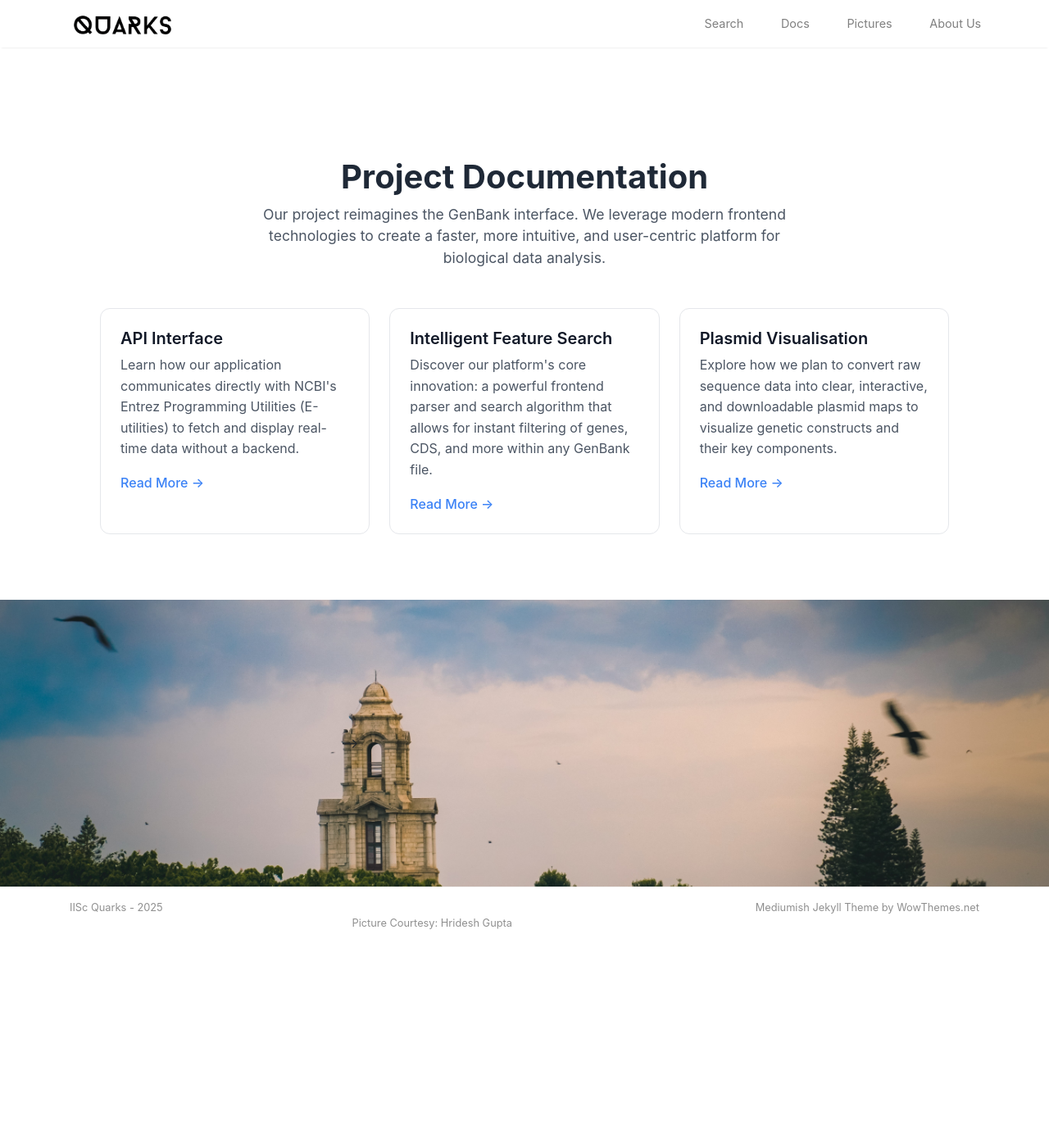
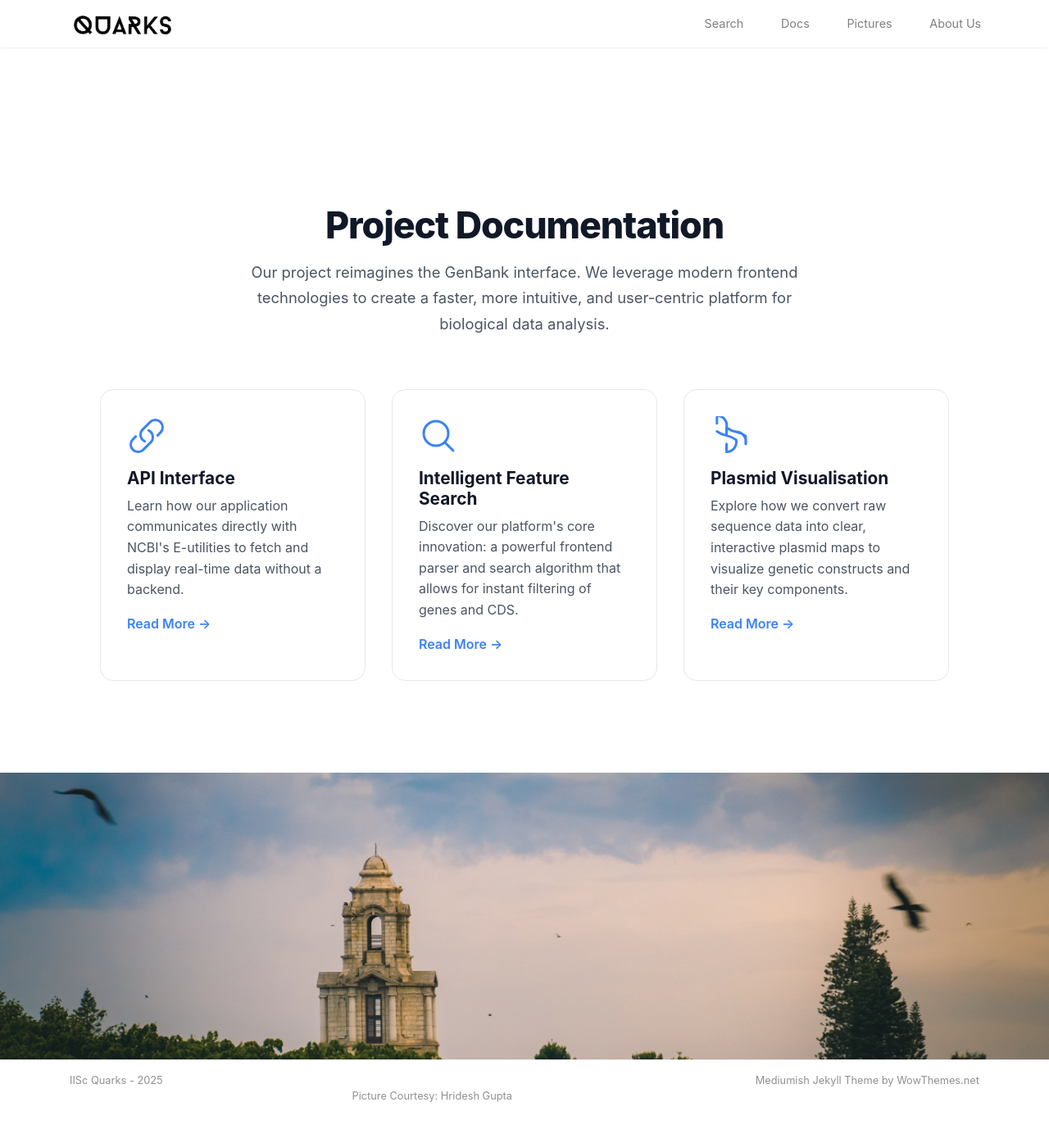
Before and after one commit to iGEM-IISc-2025/GenBank-Improvised, a Jekyll site: the page built from docs.html, in a window 1280 px wide and 1400 px high. Shown: the top 1384 px of the window at 82% size. Built offline with Jekyll 4.4.1, drawn with Linux system fonts in a browser that asks for light colours; nearby versions of some CDN libraries.

Commit message:
Improving docs page

```diff
--- a/docs.html
+++ b/docs.html
@@ -8,32 +8,34 @@ title: Documentation
     .docs-hub-container {
         max-width: 1100px;
         margin: 0 auto;
-        padding: 2em;
+        padding: 4em 2em; /* Added more vertical padding */
         font-family: -apple-system, BlinkMacSystemFont, "Segoe UI", Roboto, Helvetica, Arial, sans-serif;
     }
 
     /* styles for the main header section */
     .docs-hub-header {
         text-align: center;
-        margin-bottom: 3em;
+        margin-bottom: 4em; /* Increased space below header */
     }
     .docs-hub-header h1 {
-        font-size: 2.5em;
-        font-weight: 700;
-        color: #1f2937;
+        font-size: 2.8em; /* Slightly larger title */
+        font-weight: 800; /* Bolder font */
+        color: #111827; /* Darker text */
+        letter-spacing: -0.025em; /* Tighter letter spacing */
     }
     .docs-hub-header p {
-        font-size: 1.1em;
+        font-size: 1.15em;
         color: #4b5563;
         max-width: 700px;
-        margin: 0.5em auto 0 auto;
+        margin: 0.75em auto 0 auto;
+        line-height: 1.7;
     }
 
     /* styles for the grid that holds the documentation cards */
     .docs-card-grid {
         display: grid;
         grid-template-columns: repeat(auto-fit, minmax(300px, 1fr));
-        gap: 1.5em;
+        gap: 2em; /* Increased gap */
     }
 
     /* styles for each individual card link */
@@ -41,19 +43,29 @@ title: Documentation
         display: block;
         background-color: #ffffff;
         border: 1px solid #e5e7eb;
-        border-radius: 12px;
-        padding: 1.5em;
+        border-radius: 16px; /* Larger radius */
+        padding: 2em; /* More padding */
         text-decoration: none;
         transition: transform 0.2s ease, box-shadow 0.2s ease;
+        position: relative;
+        overflow: hidden;
     }
     .doc-card:hover {
-        transform: translateY(-5px);
-        box-shadow: 0 8px 20px rgba(0, 0, 0, 0.08);
+        transform: translateY(-6px);
+        box-shadow: 0 10px 25px rgba(0, 0, 0, 0.1);
+    }
+
+    /* NEW: styles for the icons */
+    .card-icon {
+        width: 48px;
+        height: 48px;
+        margin-bottom: 1em;
+        color: #3b82f6;
     }
 
     .doc-card h2 {
-        font-size: 1.25em;
-        font-weight: 600;
+        font-size: 1.3em;
+        font-weight: 700; /* Bolder titles */
         color: #111827;
         margin-top: 0;
     }
@@ -64,8 +76,13 @@ title: Documentation
         margin-bottom: 1em;
     }
     .doc-card .read-more {
-        font-weight: 500;
-        color: #3b82f6; /* using the interactive blue for links */
+        font-weight: 600; /* Bolder link text */
+        color: #3b82f6;
+        display: inline-block;
+        transition: transform 0.2s ease;
+    }
+    .doc-card:hover .read-more {
+        transform: translateX(4px); /* Move arrow on hover */
     }
 </style>
 
@@ -80,30 +97,38 @@ title: Documentation
 
     <div class="docs-card-grid">
 
-        <a href="{{ site.baseurl }}/api-docs" class="doc-card">
+        <a href="{{ site.baseurl }}/api-interface" class="doc-card">
+            <svg class="card-icon" xmlns="http://www.w3.org/2000/svg" fill="none" viewBox="0 0 24 24" stroke-width="1.5" stroke="currentColor">
+                <path stroke-linecap="round" stroke-linejoin="round" d="M13.19 8.688a4.5 4.5 0 011.242 7.244l-4.5 4.5a4.5 4.5 0 01-6.364-6.364l1.757-1.757m13.35-.622l1.757-1.757a4.5 4.5 0 00-6.364-6.364l-4.5 4.5a4.5 4.5 0 001.242 7.244" />
+            </svg>
             <h2>API Interface</h2>
             <p>
-                Learn how our application communicates directly with NCBI's Entrez Programming Utilities (E-utilities) to fetch and display real-time data without a backend.
+                Learn how our application communicates directly with NCBI's E-utilities to fetch and display real-time data without a backend.
             </p>
             <span class="read-more">Read More &rarr;</span>
         </a>
 
-        <a href="{{ site.baseurl }}/search-docs" class="doc-card">
+        <a href="{{ site.baseurl }}/intelligent-feature-search" class="doc-card">
+            <svg class="card-icon" xmlns="http://www.w3.org/2000/svg" fill="none" viewBox="0 0 24 24" stroke-width="1.5" stroke="currentColor">
+                <path stroke-linecap="round" stroke-linejoin="round" d="M21 21l-5.197-5.197m0 0A7.5 7.5 0 105.196 5.196a7.5 7.5 0 0010.607 10.607z" />
+            </svg>
             <h2>Intelligent Feature Search</h2>
             <p>
-                Discover our platform's core innovation: a powerful frontend parser and search algorithm that allows for instant filtering of genes, CDS, and more within any GenBank file.
+                Discover our platform's core innovation: a powerful frontend parser and search algorithm that allows for instant filtering of genes and CDS.
             </p>
             <span class="read-more">Read More &rarr;</span>
         </a>
 
-        <a href="{{ site.baseurl }}/plasmid-docs" class="doc-card">
+        <a href="{{ site.baseurl }}/plasmid-visualisation" class="doc-card">
+            <svg class="card-icon" xmlns="http://www.w3.org/2000/svg" fill="none" viewBox="0 0 24 24" stroke-width="1.5" stroke="currentColor">
+                <path stroke-linecap="round" stroke-linejoin="round" d="M15.59 14.37a6 6 0 01-5.84 7.38v-4.82m5.84-2.56a14.95 14.95 0 00-5.84-2.56m0 0a14.95 14.95 0 01-5.84-2.56m5.84 2.56v-4.82m0 0a6 6 0 00-5.84-7.38v4.82m5.84 2.56a14.95 14.95 0 005.84 2.56m0 0a14.95 14.95 0 015.84 2.56m-5.84-2.56a6 6 0 015.84 7.38v-4.82" />
+            </svg>
             <h2>Plasmid Visualisation</h2>
             <p>
-                Explore how we plan to convert raw sequence data into clear, interactive, and downloadable plasmid maps to visualize genetic constructs and their key components.
+                Explore how we convert raw sequence data into clear, interactive plasmid maps to visualize genetic constructs and their key components.
             </p>
             <span class="read-more">Read More &rarr;</span>
         </a>
 
     </div>
-
 </div>
```
